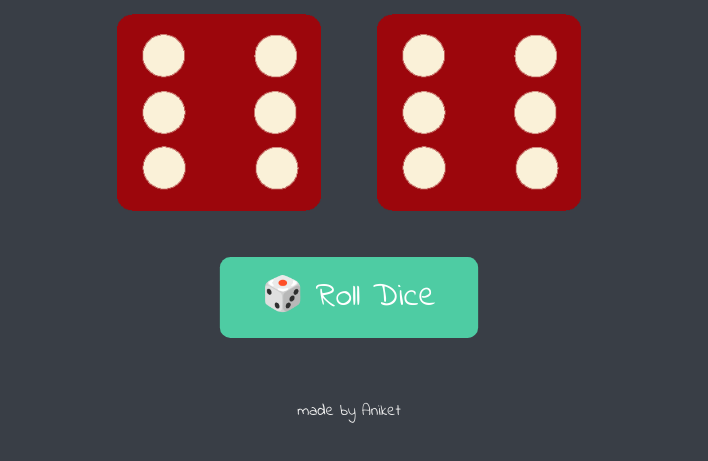
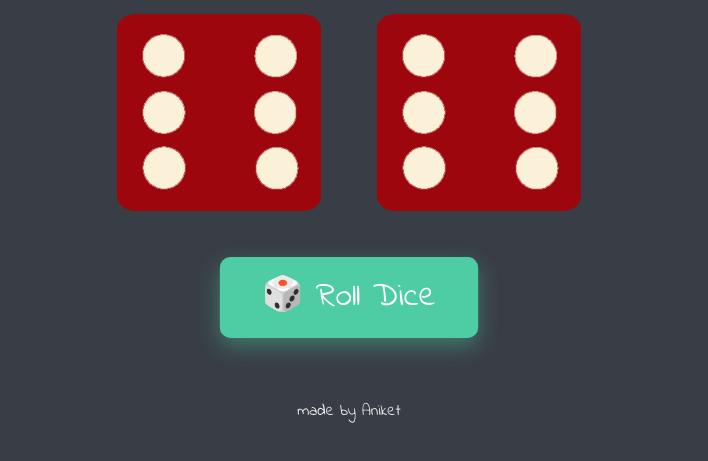
Before and after one commit to mondalaniket16/Dicee-Game, a plain HTML site: page index.html in a window 1280 px wide. In both pictures the pointer is over the button "🎲 Roll Dice". Shown: the part 321-782 px from the top of the page, without its empty margins (291-999 px from the left). Drawn offline with Linux system fonts and the light colour scheme.

Commit message:
improved transitions

```diff
--- a/styles.css
+++ b/styles.css
@@ -79,4 +79,5 @@ footer {
 
 #rollBtn:hover {
   transform: scale(1.05);
+  box-shadow: 0 8px 20px rgba(78, 204, 163, 0.4);
 }
```
